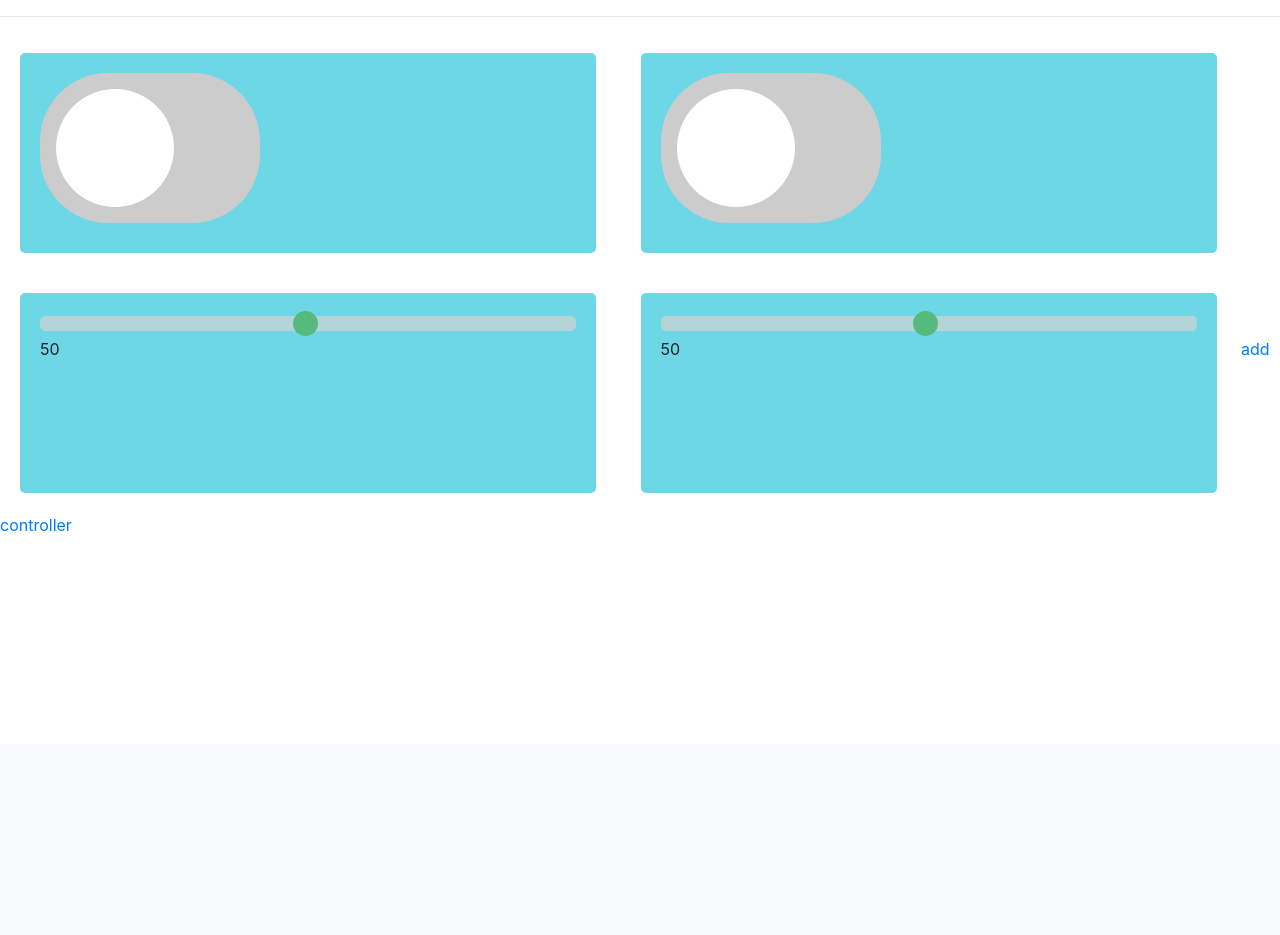
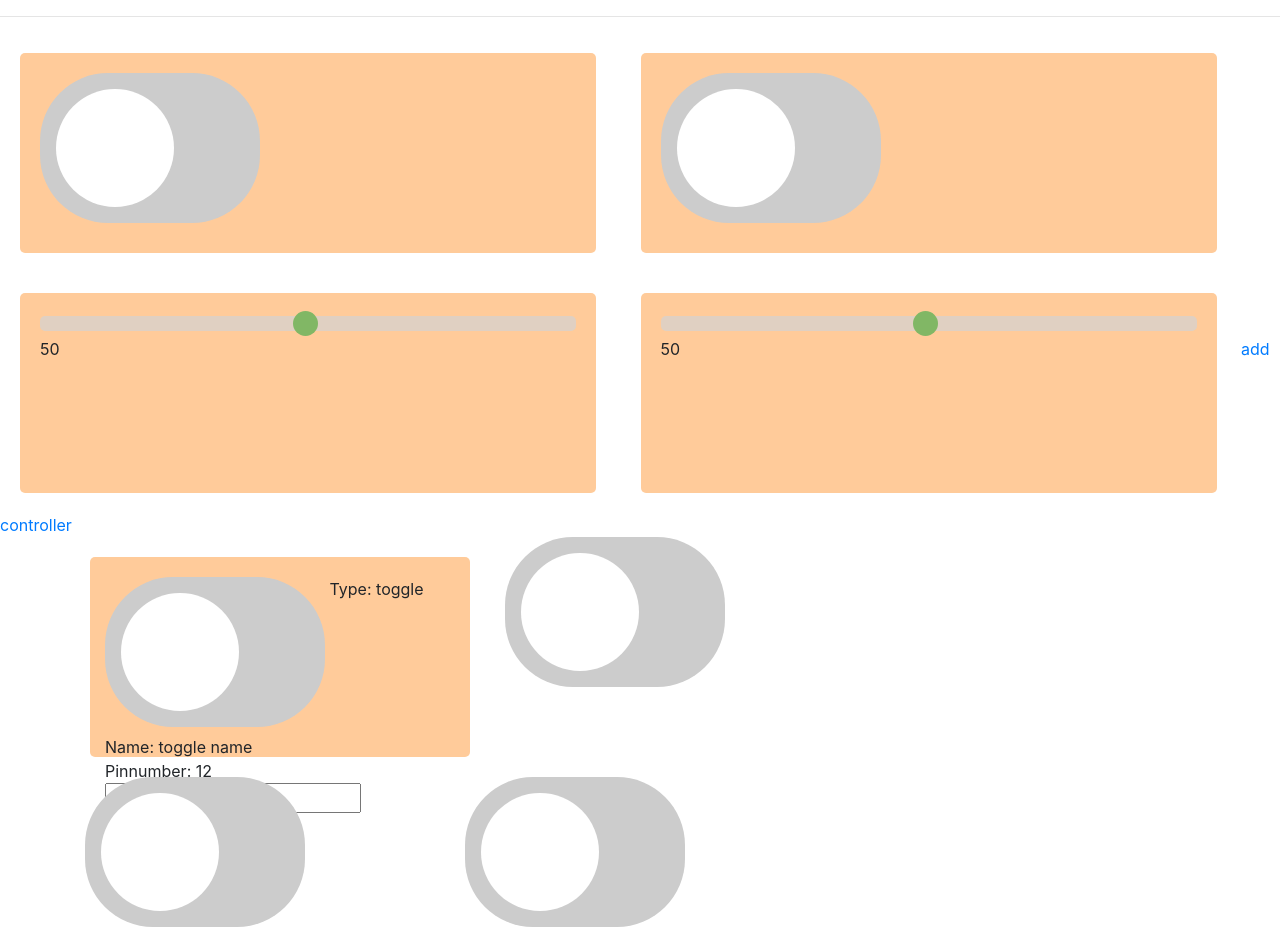
Before and after one commit to martijnwijs/controlraspberry, a Flask app: page / in a window 1280 px wide. Shown: the part 56-991 px from the top of the page. Before the commit the page ends 587 px from the top, so only its background shows below. Run offline with Flask 2, Linux system fonts and the light colour scheme; the visitor is signed in with stand-in values (Sample User, id 1); data that the repository does not hold is empty; some libraries are stand-ins or nearby versions.

Commit message:
beforechangeinrecord

```diff
--- a/application.py
+++ b/application.py
@@ -130,7 +130,7 @@ def measurements():
     if request.method == "POST":
         name = request.form['name']
         measurement = Measurement.query.filter(Measurement.name == name).delete()
-        Measurement.query.filter(and_(Measurement.name == name, Measurement.user == session['user'])).all().delete()
+        Measurement.query.filter(and_(Measurement.name == name, Measurement.user == session['user'])).delete()
         db.session.commit()
         return redirect("/measurements")
 
@@ -221,7 +221,6 @@ def updatedata(data):
 @socketio.on("recording")
 def recording(data):
     print("recording")
-
     filename = str(data['measurementname'])+".csv"
     print(filename)
     file = open(filename, "a+")
--- a/static/styles.css
+++ b/static/styles.css
@@ -36,7 +36,7 @@
 }
 
 input:checked + .slider {
-  background-color: #2196F3;
+  background-color: #b3ff99;
 }
 
 input:focus + .slider {
@@ -98,17 +98,41 @@ input:checked + .slider:before {
   display: flex;
   flex-wrap: wrap;
   border-radius: 5px;
-  background: #6dd7e6;
+  background: #FFCB9A;
   padding: 20px;
   margin: 20px;
   height: 200px;
   max-width: 100%;
+  position: relative;
+  display: block;
 }
 
-div p2 {
+.containermeas {
+  display: flex;
+  flex-wrap: wrap;
+  border-radius: 5px;
+  background: #FFCB9A;
+  padding: 20px;
+  margin: 20px;
+  max-width: 100%;
+  position: relative;
+  display: block;
+}
+
+.buttoninfo {
+  width: 50%;
+  right: 2px;
+  float: right;
+}
+.buttoninfo p2 {
   font-size: 20px;
   color: #ffffff;
-  margin-left: 20%;
+}
+
+.delete {
+  position: absolute;
+  right: 40px;
+  top: 25px;
 }
 
 img:hover {
@@ -117,13 +141,13 @@ img:hover {
 }
 
 @media (min-width: 1200px) {
-  .containerx {
+  .containerx, .containermeas {
     width: 45%;
     display: inline-block;
   }
 }
 @media (min-width: 2300px) {
-  .containerx {
+  .containerx, containermeas {
     width: 30%;
     display: inline-block;
   }
--- a/static/styles.scss
+++ b/static/styles.scss
@@ -1,4 +1,10 @@
 // switch button
+
+
+$desert: #FFCB9A;
+$clay: #A43820;
+$crevice: #46211A;
+$cloud: #693D3D;
 .switch {
     position: relative;
     display: inline-block;
@@ -37,7 +43,7 @@
   }
 
   input:checked + .slider {
-    background-color: #2196F3;
+    background-color: 		#b3ff99;
   }
 
   input:focus + .slider {
@@ -98,23 +104,51 @@
     cursor: pointer;
   }
 
-  // container
+  // container controller
   .containerx {
     display: flex;
     flex-wrap: wrap;
     border-radius: 5px;
-    background: #6dd7e6;
+    background: $desert;
     padding: 20px;
     margin: 20px;
     height: 200px;
     max-width: 100%;
+    position: relative;
+    display: block;
   }
 
- div p2 {
-    font-size: 20px;
-    color: #ffffff;
-    margin-left: 20%;
+
+  // container measurement
+  .containermeas {
+    display: flex;
+    flex-wrap: wrap;
+    border-radius: 5px;
+    background: $desert;
+    padding: 20px;
+    margin: 20px;
+    max-width: 100%;
+    position: relative;
+    display: block;
   }
+
+ .buttoninfo {
+    width: 50%;
+    right: 2px;
+    float: right;
+
+    p2 {
+      font-size: 20px;
+      color: #ffffff;
+
+    }
+  }
+.delete {
+  position: absolute;
+  right: 40px;
+  top: 25px;
+}
+
   img:hover {
     filter: hue-rotate(180deg);
     -webkit-filter: hue-rotate(180deg);
@@ -122,7 +156,7 @@
 
 @media (min-width:1200px){
 
-  .containerx {
+  .containerx, .containermeas {
     width: 45%;
 
     display:inline-block;
@@ -131,7 +165,7 @@
 
 @media (min-width:2300px){
 
-  .containerx {
+  .containerx, containermeas {
     width: 30%;
 
     display:inline-block;
--- a/templates/index.html
+++ b/templates/index.html
@@ -23,6 +23,7 @@
 <hr>
 
 <!-- switches-->
+
 <div class="containerx">
     <label class="switch">
         <input data-pin=1 type="checkbox">
@@ -55,29 +56,39 @@
 {% if controller.type == "toggle" or controller.type == "execute" %}
 <div class="containerx">
     <label class="switch">
-            <input data-pin={{controller.pinnumber}} data-type={{controller.type}} data-name={{controller.name}} type="checkbox">
+        <input data-pin={{controller.pinnumber}} data-type={{controller.type}} data-name={{controller.name}}
+            type="checkbox">
         <span class="slider round"></span>
     </label>
-        <div id="">
+    <div class="buttoninfo">
         <p2>
-        Type: {{controller.type}}<br>
-        Name: {{controller.name}}<br>
-        Pinnumber: {{controller.pinnumber}}<br>
+            <b>Type:</b> {{controller.type}}<br>
+            <b>Name:</b> {{controller.name}}<br>
+            <b>Pinnumber:</b> {{controller.pinnumber}}<br>
+
         </p2>
-        <input type="text" id={{controller.name}}>
+        <br>
+        <div class="input-group mb-3">
+            <div class="input-group-prepend">
+                <span class="input-group-text" id="basic-addon1">SID</span>
             </div>
+            <input type="text" class="form-control" aria-label="Username" aria-describedby="basic-addon1">
+        </div>
+
+        <div class="delete">
         <form method="POST" action="/">
             <input name="name" type="hidden" value="{{ controller.name }}">
-            <input type="image" src="/static/delete.svg" alt="delete" style="width:50px;height:70px;"/>
+            <input type="image" src="/static/delete.svg" alt="delete" style="width:50px;height:70px;" />
         </form>
-
+    </div>
+</div>
 </div>
 
 {% endif %}
 {% if controller.type == "slider" %}
 <div class="containerx">
-        <input data-pin={{controller.pinnumber}} data-type={{controller.type}} data-name={{controller.name}} type="range" min={{controller.min}} max={{controller.max}} value=0
-            class="slidebar" id="myRange">
+    <input data-pin={{controller.pinnumber}} data-type={{controller.type}} data-name={{controller.name}} type="range"
+        min={{controller.min}} max={{controller.max}} value=0 class="slidebar" id="myRange">
     <p id={{controller.pinnumber}}> 0 </p>
     <form method="POST" action="/">
         <input name="name" type="hidden" value="{{ controller.name }}">
@@ -87,6 +98,46 @@
 {% endif %}
 {% endfor %}
 <a href="/addcontroller">add controller</a>
+
+
+<div class="container">
+    <div class="row">
+        <div class="col-md-4 col-sm-6 containerx">
+            <label class="switch">
+                <input data-pin=1 type="checkbox">
+                <span class="slider round"></span>
+            </label>
+
+
+            Type: toggle<br>
+            Name: toggle name<br>
+            Pinnumber: 12<br>
+
+            <input type="text" id=id>
+
+        </div>
+        <div class="col-md-4 col-sm-6">
+            <label class="switch">
+                <input data-pin=1 type="checkbox">
+                <span class="slider round"></span>
+            </label>
+        </div>
+        <div class="col-md-4 col-sm-6">
+            <label class="switch">
+                <input data-pin=1 type="checkbox">
+                <span class="slider round"></span>
+            </label>
+        </div>
+        <div class="col-md-4 col-sm-6">
+            <label class="switch">
+                <input data-pin=1 type="checkbox">
+                <span class="slider round"></span>
+            </label>
+        </div>
+    </div>
+
+</div>
+
 <script>
     document.addEventListener('DOMContentLoaded', () => {
 
@@ -112,7 +163,7 @@
                     }
                     // slider
 
-                        else if (input.type == "range"){
+                    else if (input.type == "range") {
                         var selection = input.value;
                         emitevvent(input)
 
@@ -126,7 +177,7 @@
                         var type = input.dataset.type;
                         var name = input.dataset.name
                         var sid = document.getElementById(name).value
-                            socket.emit('submitswitch', {'name': name, 'type': type, 'value': selection, 'pin': pin, 'sid': sid}); //event name, json object
+                        socket.emit('submitswitch', { 'name': name, 'type': type, 'value': selection, 'pin': pin, 'sid': sid }); //event name, json object
                     }
                 };
             });
```
Also changed, not shown: client.py (+11 -5 lines), templates/measurements.html (+17 -8 lines), 4 other files. Lines whose indentation alone changed are shown as unchanged.
